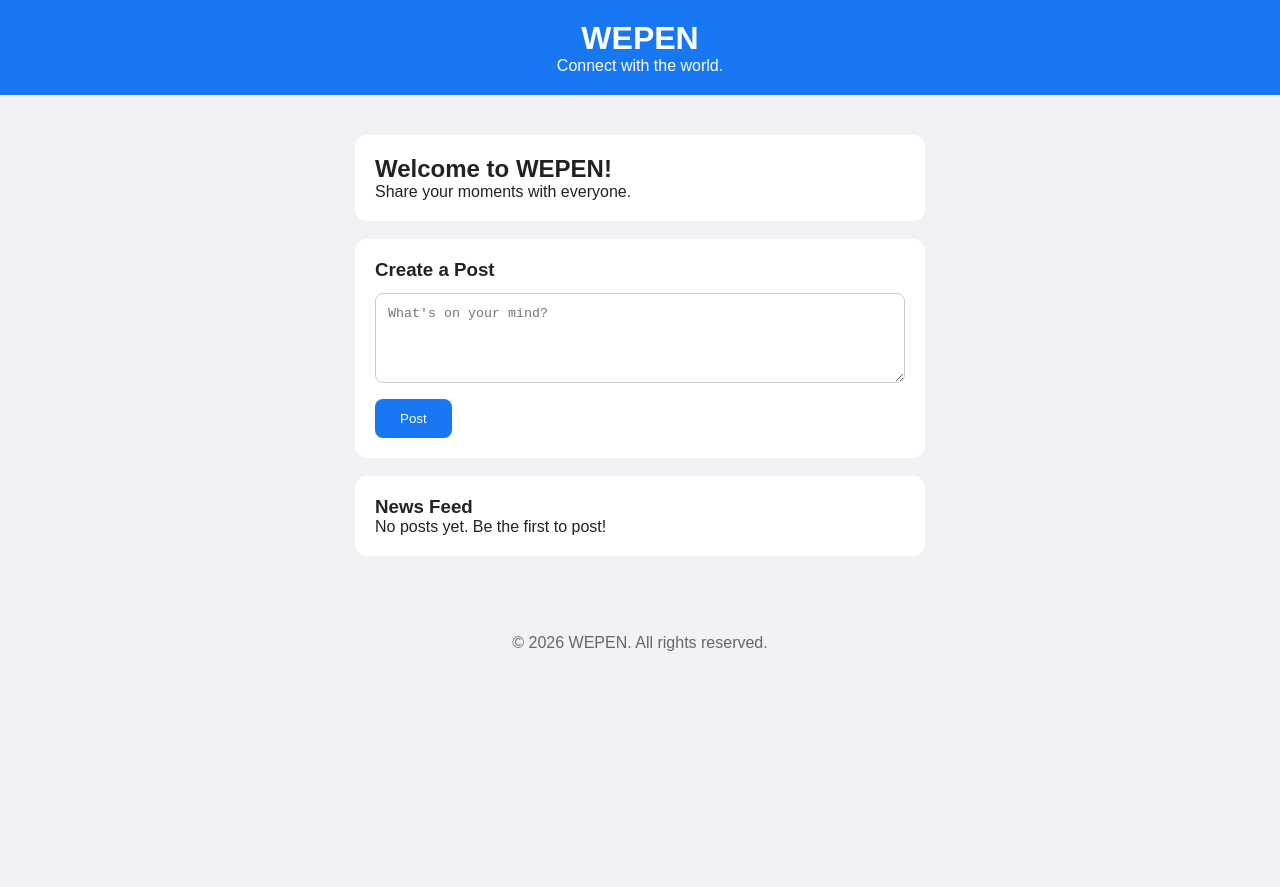
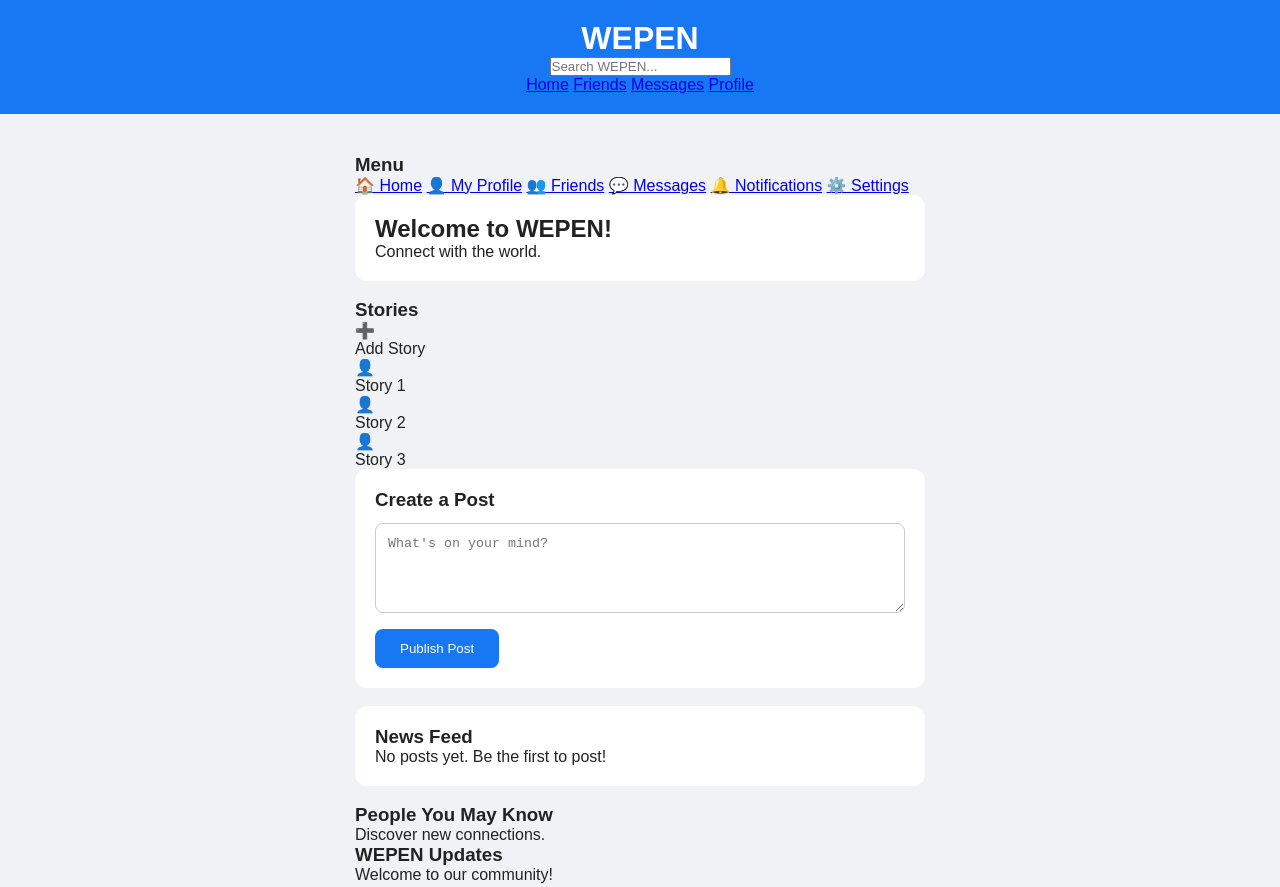
Before and after one commit to mygmaland-mainul/Wepen, a plain HTML site: page index.html in a window 1280 px wide. Shown: the top 887 px of the page. Before the commit the page ends 800 px from the top, so only its background shows below. Drawn offline with Linux system fonts and the light colour scheme.

Commit message:
Update index.html

```diff
--- a/index.html
+++ b/index.html
@@ -9,33 +9,100 @@
 </head>
 <body>
 
-    <header>
+    <!-- Header -->
+    <header class="header">
         <h1>WEPEN</h1>
-        <p>Connect with the world.</p>
+
+        <input
+            type="search"
+            placeholder="Search WEPEN..."
+            aria-label="Search WEPEN"
+        >
+
+        <nav>
+            <a href="#home">Home</a>
+            <a href="#friends">Friends</a>
+            <a href="#messages">Messages</a>
+            <a href="#profile">Profile</a>
+        </nav>
     </header>
 
-    <main>
+    <!-- Main Layout -->
+    <main class="container">
+
+        <!-- Sidebar -->
+        <aside class="sidebar">
+            <h3>Menu</h3>
+            <a href="#home">🏠 Home</a>
+            <a href="#profile">👤 My Profile</a>
+            <a href="#friends">👥 Friends</a>
+            <a href="#messages">💬 Messages</a>
+            <a href="#notifications">🔔 Notifications</a>
+            <a href="#settings">⚙️ Settings</a>
+        </aside>
+
+        <!-- News Feed -->
+        <section class="main-feed" id="home">
+
             <section class="welcome">
                 <h2>Welcome to WEPEN!</h2>
-            <p>Share your moments with everyone.</p>
+                <p>Connect with the world.</p>
             </section>
 
+            <!-- Stories -->
+            <section class="stories">
+                <h3>Stories</h3>
+                <div class="story-list">
+                    <div class="story">➕<br>Add Story</div>
+                    <div class="story">👤<br>Story 1</div>
+                    <div class="story">👤<br>Story 2</div>
+                    <div class="story">👤<br>Story 3</div>
+                </div>
+            </section>
+
+            <!-- Create Post -->
             <section class="post-box">
                 <h3>Create a Post</h3>
-            <textarea placeholder="What's on your mind?"></textarea>
-            <button>Post</button>
+
+                <form id="postForm">
+                    <textarea
+                        id="postText"
+                        placeholder="What's on your mind?"
+                        required
+                    ></textarea>
+
+                    <button type="submit">Publish Post</button>
+                </form>
             </section>
 
+            <!-- Feed -->
             <section class="feed">
                 <h3>News Feed</h3>
+
+                <div id="postsContainer">
                     <p>No posts yet. Be the first to post!</p>
+                </div>
             </section>
+
+        </section>
+
+        <!-- Right Sidebar -->
+        <aside class="right-sidebar">
+            <h3>People You May Know</h3>
+            <p>Discover new connections.</p>
+
+            <h3>WEPEN Updates</h3>
+            <p>Welcome to our community!</p>
+        </aside>
+
     </main>
 
+    <!-- Footer -->
     <footer>
         <p>© 2026 WEPEN. All rights reserved.</p>
     </footer>
 
     <script src="script.js"></script>
+
 </body>
 </html>
```
Lines whose indentation alone changed are shown as unchanged.
